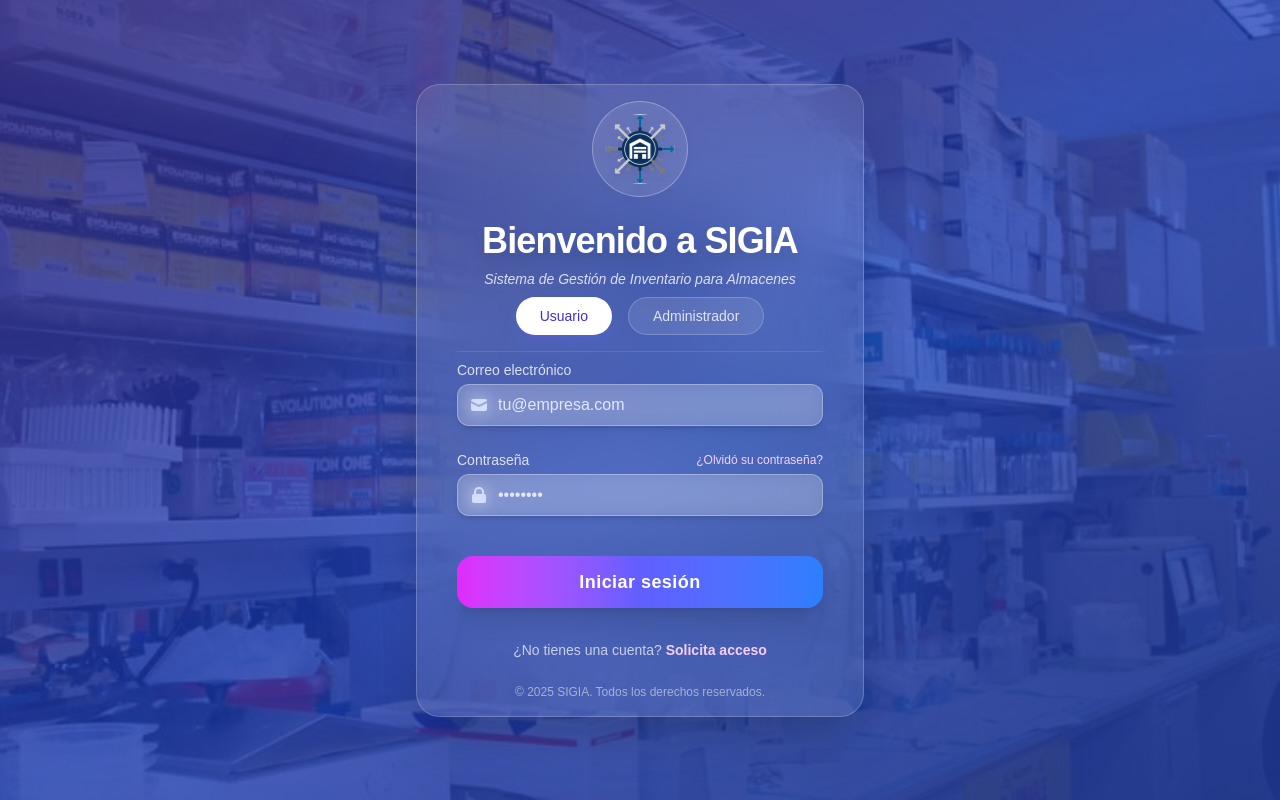
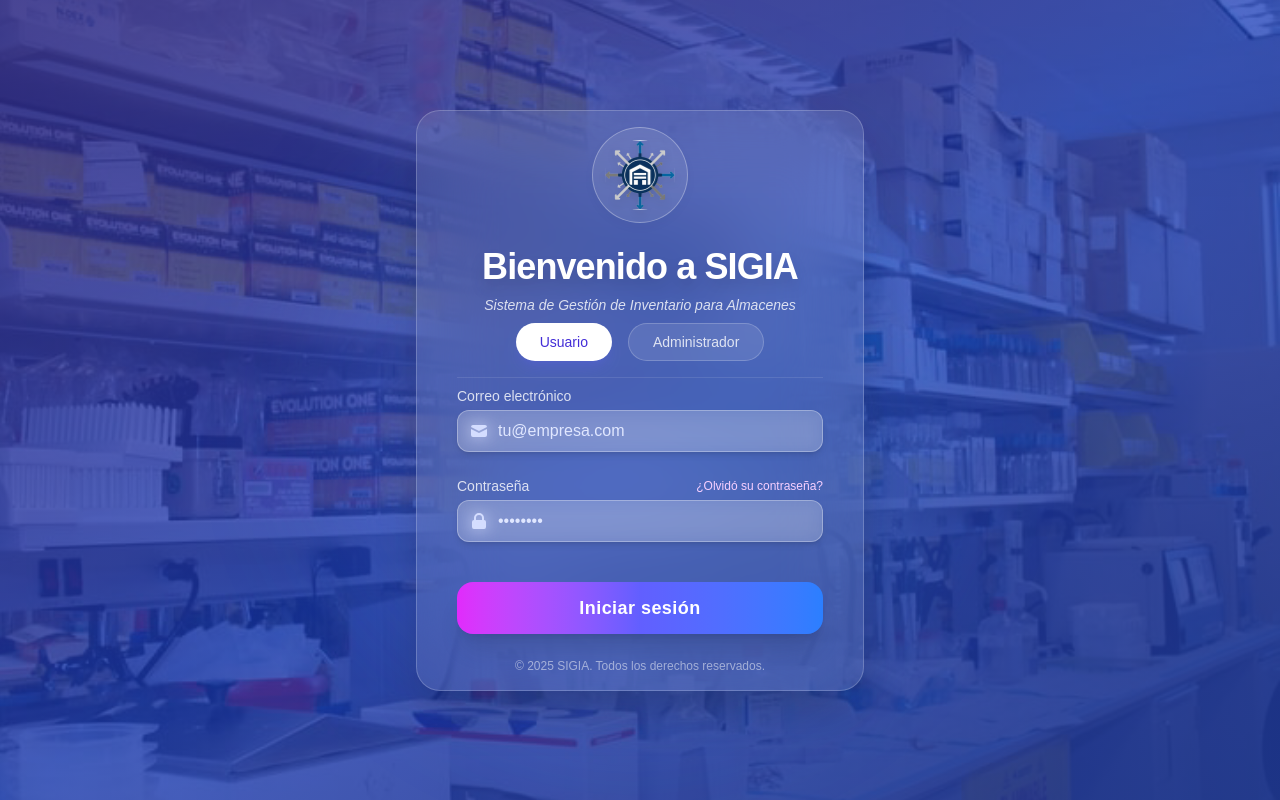
Before and after one commit to gjorwi/sigia, a Next.js app: page / in a window 1280 px wide. Built offline with nearby package versions, Linux system fonts and the light colour scheme.

Commit message:
fix link

```diff
--- a/app/page.jsx
+++ b/app/page.jsx
@@ -127,9 +127,6 @@ export default function LoginPageVariant() {
             Iniciar sesión
           </button>
         </form>
-        <div className="mt-8 text-center text-white/70 text-sm">
-          ¿No tienes una cuenta? <a href="#" className="font-semibold text-fuchsia-200 hover:text-white transition">Solicita acceso</a>
-        </div>
         <div className="mt-6 text-xs text-white/50 text-center">
           © {new Date().getFullYear()} SIGIA. Todos los derechos reservados.
         </div>
```
